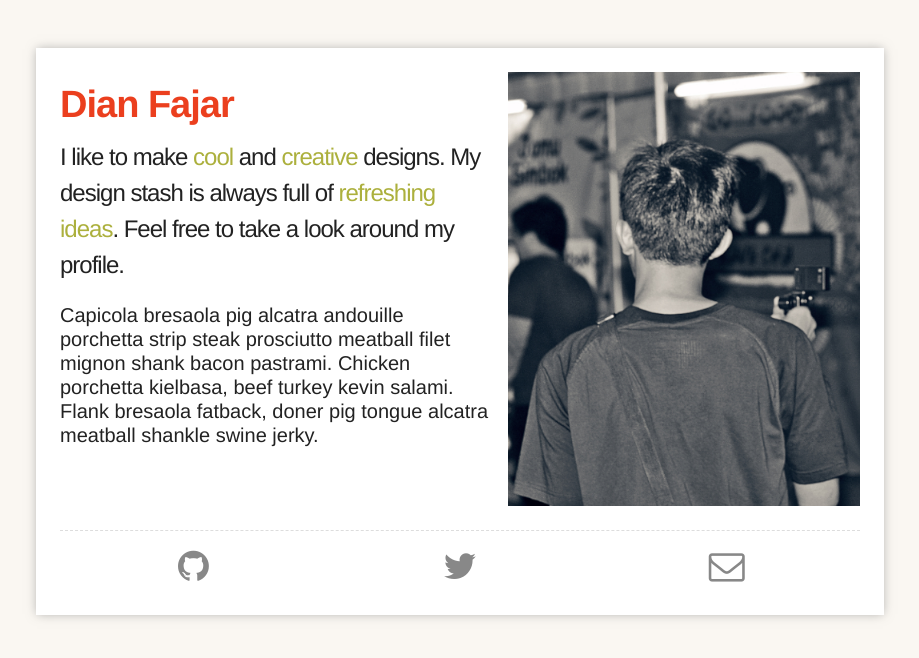
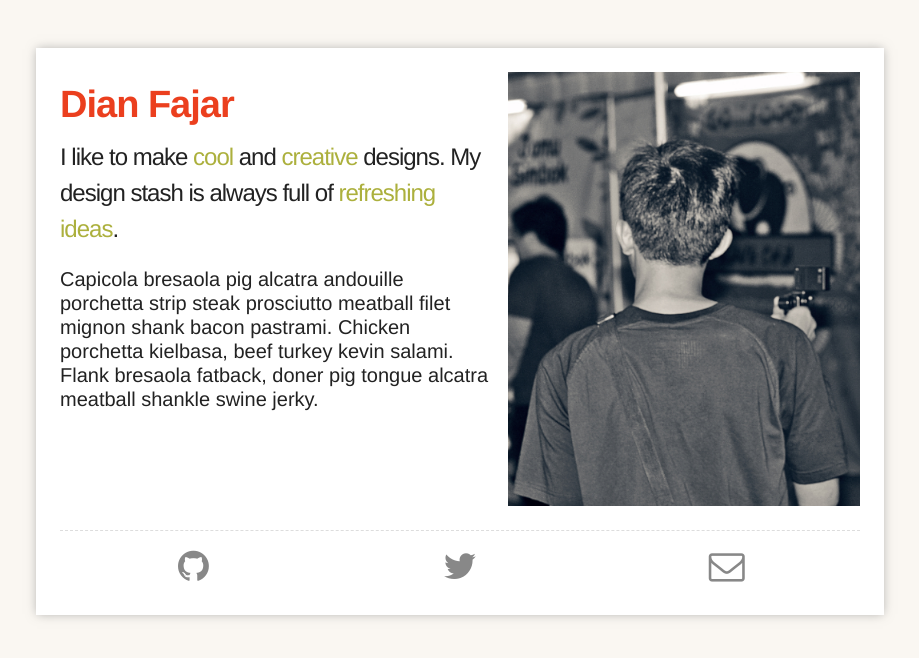
Before and after one commit to dianfajar/site, a Jekyll site: the page built from index.md, in a window 1280 px wide. Shown: the top 658 px of the page, without its empty margins (180-1099 px from the left). Built offline with Jekyll 4.4.1, drawn with Linux system fonts in a browser that asks for light colours; nearby versions of some CDN libraries; our own code applies the rules of GitHub Pages for plain Markdown files.

Commit message:
change bio

```diff
--- a/index.md
+++ b/index.md
@@ -4,7 +4,7 @@ layout: default
 
 # Dian Fajar
 
-### I like to make _cool_ and _creative_ designs. My design stash is always full of _refreshing ideas_. Feel free to take a look around my profile.
+### I like to make _cool_ and _creative_ designs. My design stash is always full of _refreshing ideas_.
 
 Capicola bresaola pig alcatra andouille porchetta strip steak prosciutto meatball filet
 mignon shank bacon pastrami. Chicken porchetta kielbasa, beef turkey kevin salami.
```
